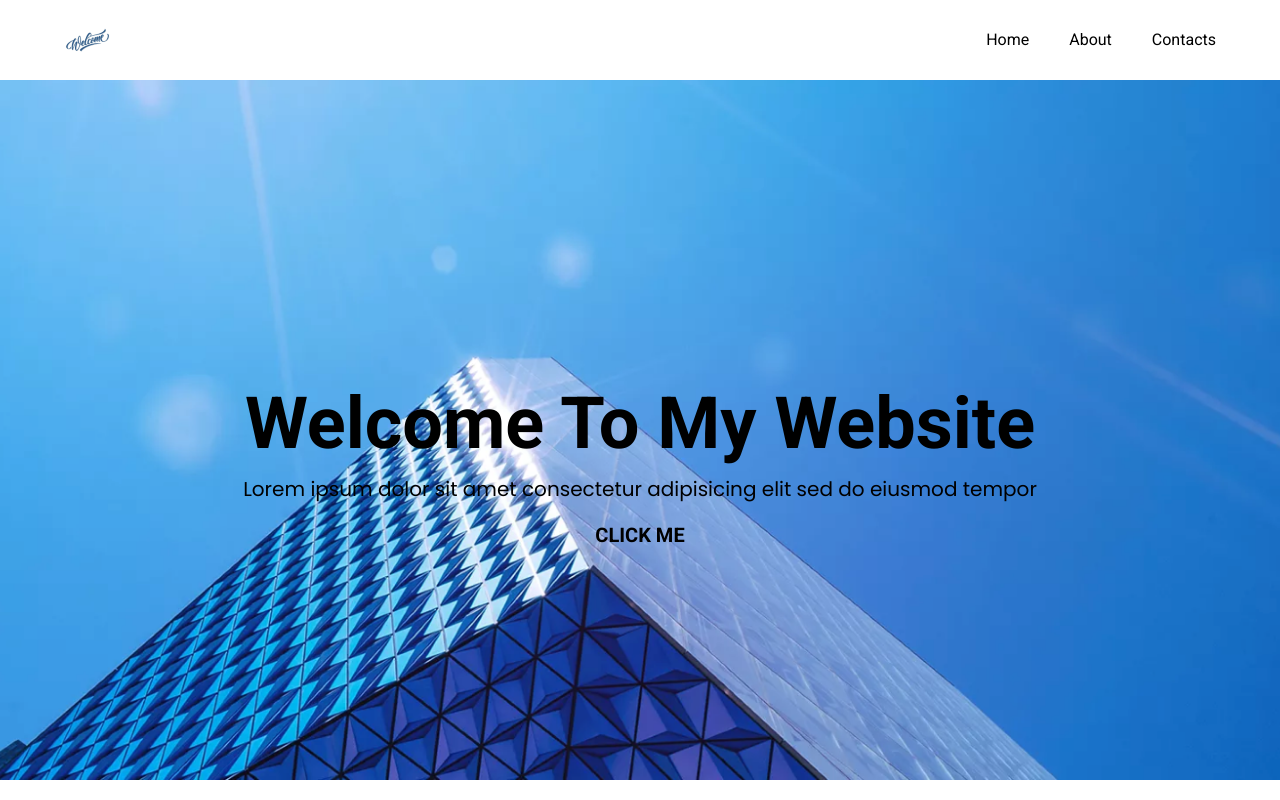
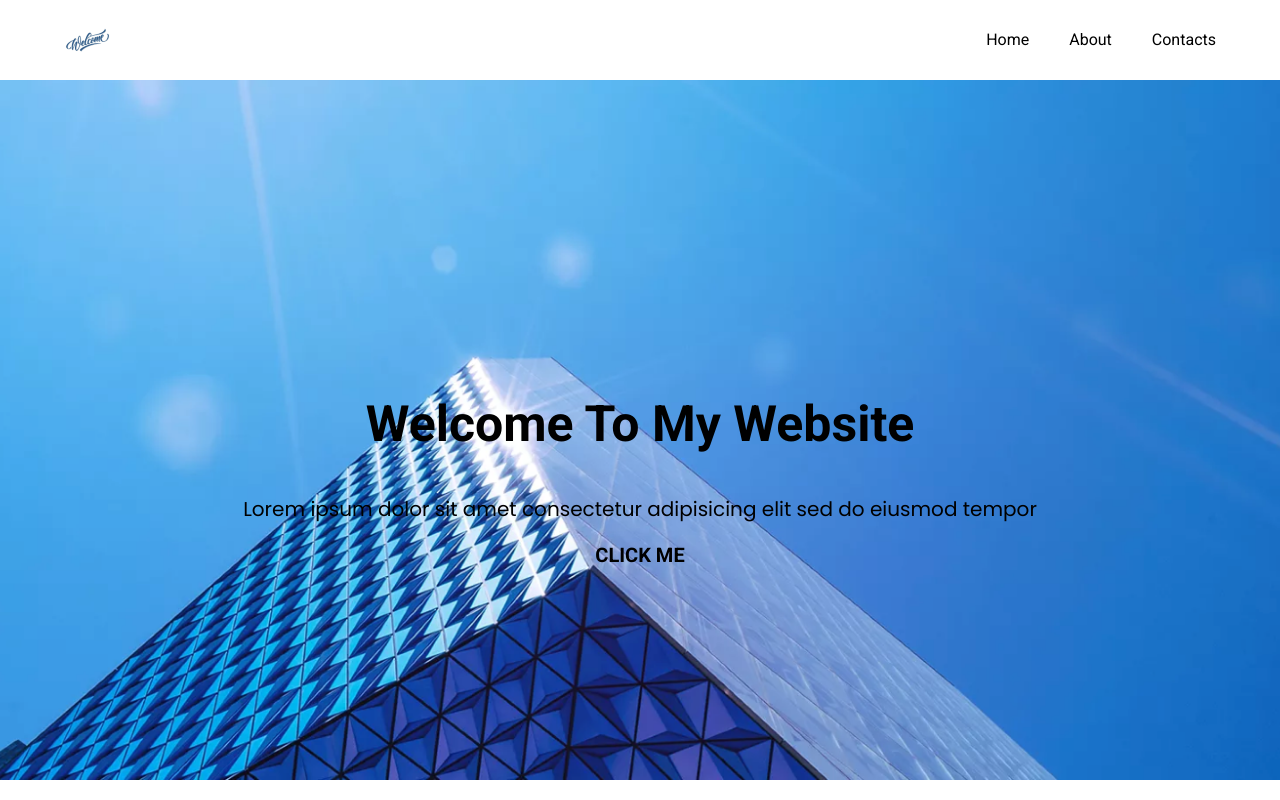
Before and after one commit to echubi/assesment, a React (Vite) app: page / in a window 1280 px wide. Shown: the top 800 px of the page. Built offline with nearby package versions, Linux system fonts and the light colour scheme.

Commit message:
Change in font-size

```diff
--- a/src/components/Hero.jsx
+++ b/src/components/Hero.jsx
@@ -10,7 +10,7 @@ const Hero = () => {
 		<section className={`main ${styles.paddingY}`}>
 			<div className="px-[15px] pt-[230px] pb-[50px] ">
 				<div className="flex flex-col w-full ">
-					<h2 className="font-roboto font-bold  ss:text-[72px] text-[60px] text-black ss:leading-[100px] leading-[15px] text-center">
+					<h2 className="font-roboto font-bold xs:text-[40px] ss:text-[50px] text-[60px] text-black ss:leading-[100px] leading-[15px] xs:pb-[20px] text-center">
 						Welcome To My Website
 					</h2>
 					<p className="font-poppins text-[20px] text-black text-center">
```
